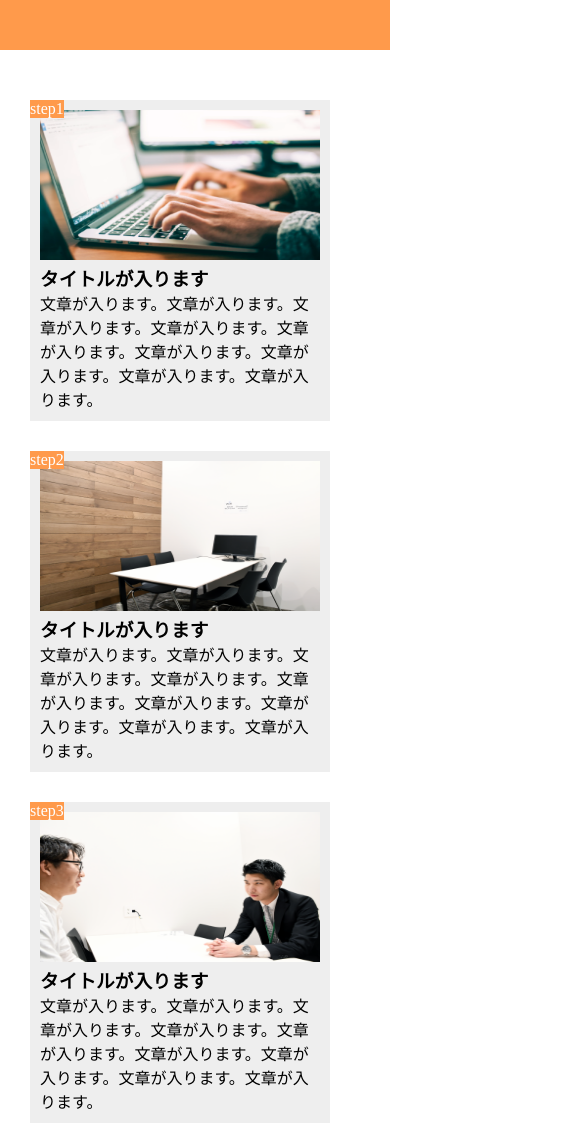
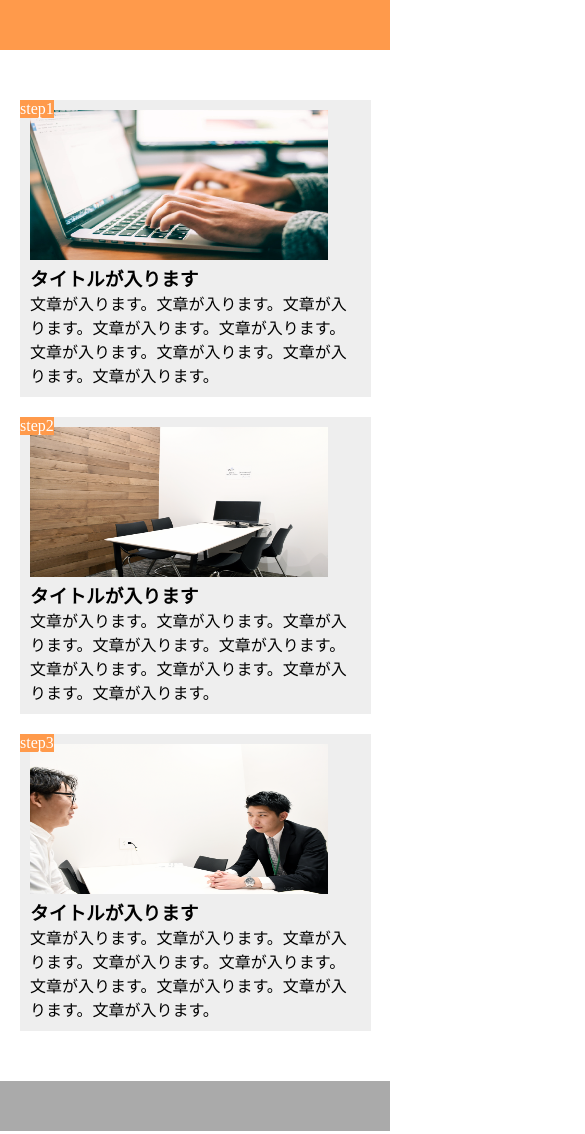
Before and after one commit to myaaai/HTML-task, a plain HTML site: page index.html in a window 390 px wide. Shown: the top 1134 px of the page, 585 px wide, since content can reach past the window. Drawn offline with Linux system fonts and the light colour scheme.

Commit message:
Initial Commit

```diff
--- a/style.css
+++ b/style.css
@@ -16,8 +16,8 @@ main {
 }
 
 .step-box {
-  width: 300px;
-  margin: 30px;
+  width: 100%;
+  margin-right: 30px;
   padding: 10px;
   position: relative;
   background-color: #eeeeee;
@@ -27,21 +27,21 @@ main {
 }
 .step-img1 {
   height: 150px;
-  width: 100%;
+  width: 90%;
   background-image: url(img/flow01.png);
   background-position: bottom;
   background-size: cover;
 }
 .step-img2 {
   height: 150px;
-  width: 100%;
+  width: 90%;
   background-image: url(img/flow02.png);
   background-position: bottom;
   background-size: cover;
 }
 .step-img3 {
   height: 150px;
-  width: 100%;
+  width: 90%;
   background-image: url(img/flow03.png);
   background-position: bottom;
   background-size: cover;
@@ -67,5 +67,10 @@ footer {
 @media screen and (max-width: 768px) {
   main {
     display: block;
+    width: 100%;
+  }
+  .step-box {
+    width: 90%;
+    margin: 20px;
   }
 }
```
